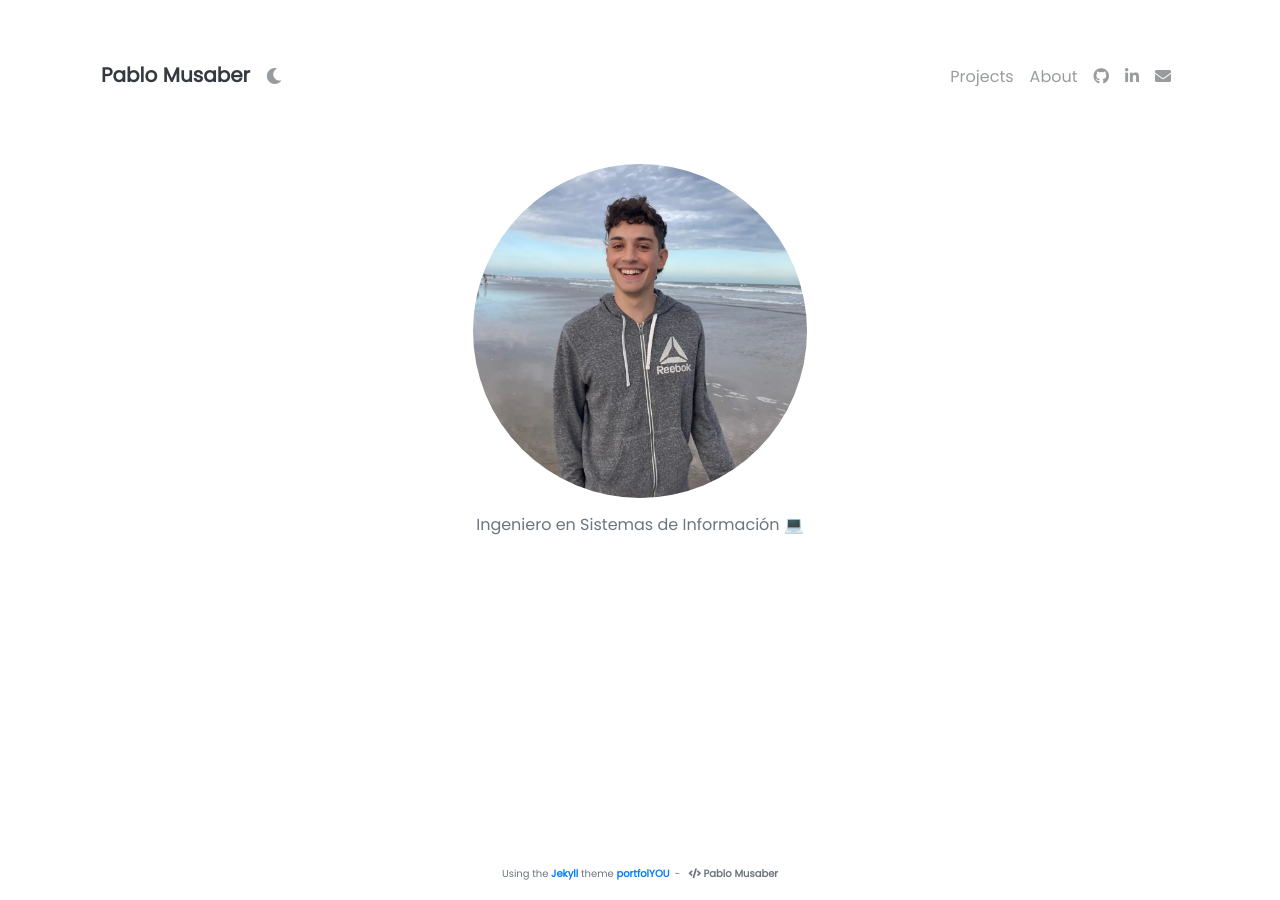
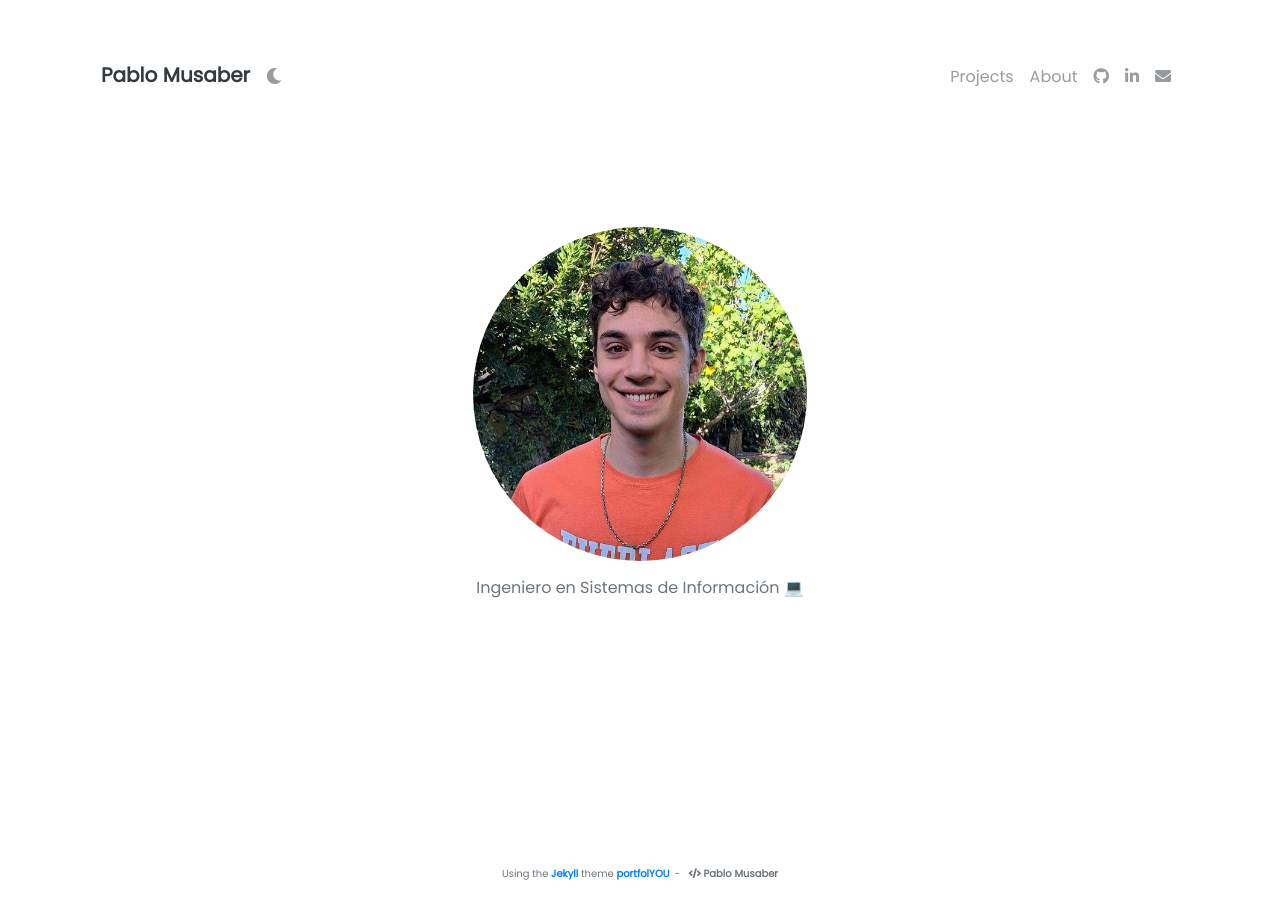
Before and after one commit to PabloMusaber/pablomusaber.github.io, a Jekyll site: the page built from pages/index.md, in a window 1280 px wide. Built offline with Jekyll 4.4.1, drawn with Linux system fonts in a browser that asks for light colours; nearby versions of some CDN libraries; emoji names are drawn with the system emoji font.

Commit message:
chore: update photo

```diff
--- a/_includes/landing.html
+++ b/_includes/landing.html
@@ -1,3 +1,4 @@
+<div id="perfil">
   <div class="row justify-content-center align-items-center p-4">
     <div class="col-lg-4 col-md-6 text-center mt-4">
 
@@ -13,3 +14,4 @@
 
     </div>
   </div>
+</div>
--- a/_sass/_landing.scss
+++ b/_sass/_landing.scss
@@ -1,5 +1,9 @@
 // Fine Circle Responsive Image
 // Inspired by https://stackoverflow.com/a/6615994/10194811
+
+#perfil{
+  margin-top: 7vh;
+}
 
 #container {
   display: inline-block;
```
Also changed, not shown: assets/img/avatar.jpg, assets/img/avatar1.jpg (added), 5 other files. Lines whose indentation alone changed are shown as unchanged.
